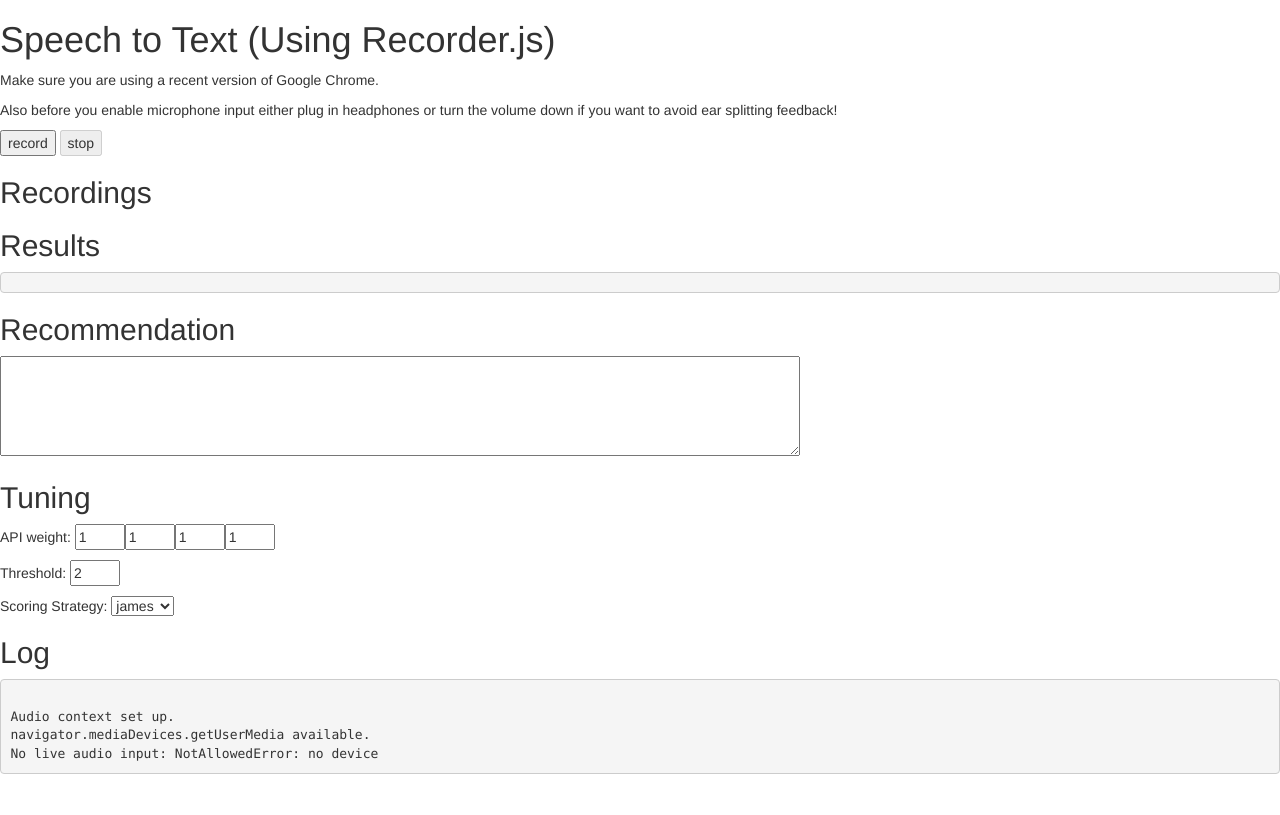
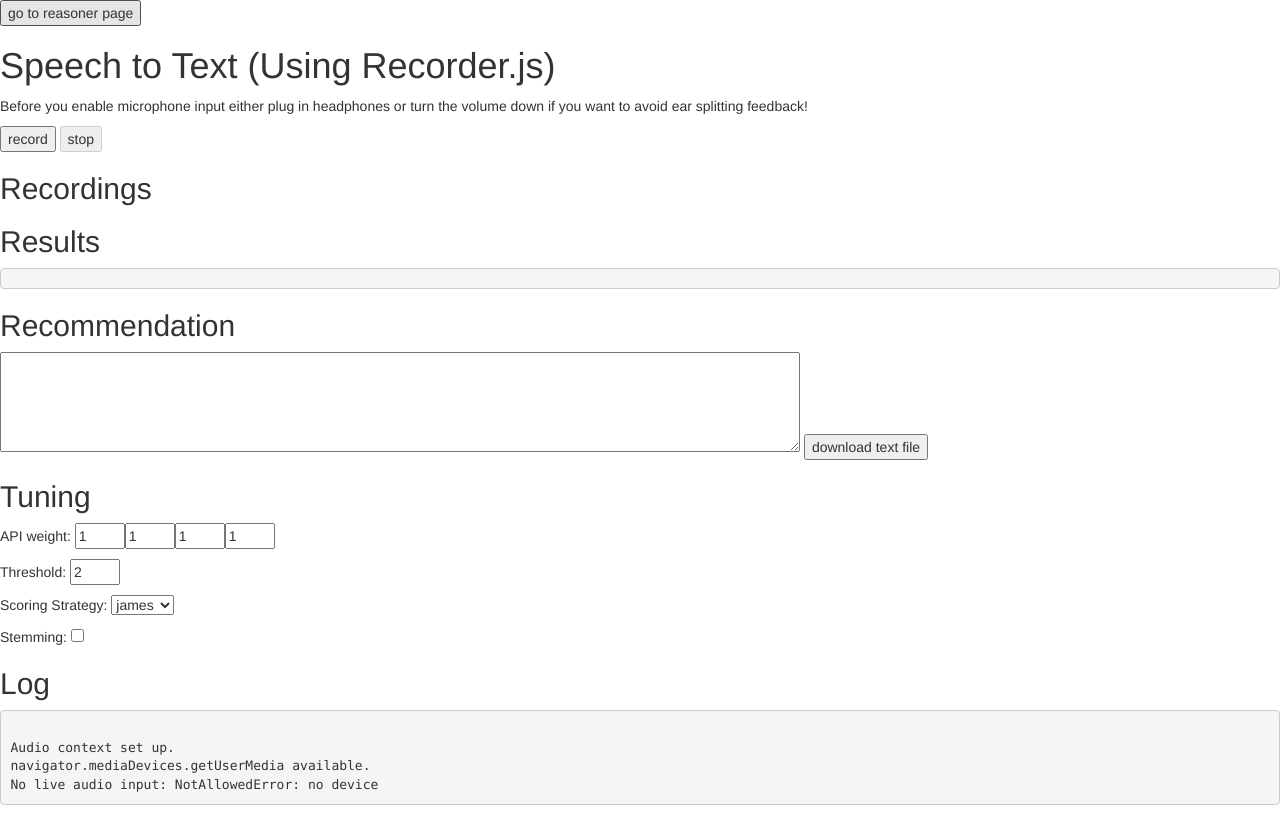
Before and after one commit to jjoojjoo123/speechToText, a Flask app: page / in a window 1280 px wide. Before the commit the page ends 774 px from the top, so only its background shows below. Run offline with Flask 2, Linux system fonts and the light colour scheme; parts of the project's set-up code (start-up, migrations or seed data) failed here and were passed over; some libraries are stand-ins or nearby versions.

Commit message:
Add files via upload

```diff
--- a/templates/index.html
+++ b/templates/index.html
@@ -17,10 +17,11 @@
 
 <body>
 
+  <button id="go_to_reasoner_page" onclick="window.location.href='{{ url_for("reasoner_page") }}'">go to reasoner page</button>
+
   <h1>Speech to Text (Using Recorder.js)</h1>
 
-  <p>Make sure you are using a recent version of Google Chrome.</p>
-  <p>Also before you enable microphone input either plug in headphones or turn the volume down if you want to avoid ear splitting feedback!</p>
+  <p>Before you enable microphone input either plug in headphones or turn the volume down if you want to avoid ear splitting feedback!</p>
 
   <button id="record" onclick="startRecording(this);">record</button>
   <button id="stop" onclick="stopRecording(this);" disabled>stop</button>
@@ -33,6 +34,7 @@
 
   <h2>Recommendation</h2>
   <textarea id="recommendation" style="width:800px;height:100px;"></textarea>
+  <button id="download" onclick="downloadTextFile();">download text file</button>
 
   <h2>Tuning</h2>
   <p id="weight">API weight: </p>
@@ -40,6 +42,7 @@
   <p>Scoring Strategy:
     <select id="ways"></select>
   </p>
+  <p>Stemming: <input type="checkbox" id="stem"></p>
 
   <h2>Log</h2>
   <pre id="log"></pre>
@@ -166,6 +169,7 @@
       }
       fd.append('weight', weight);
       fd.append('threshold', document.getElementById("threshold").value || 1);
+      fd.append('use_stem', document.getElementById("stem").checked ? "T" : "F");
       fd.append('way', document.getElementById("ways").value);
       $.ajax({
           type: 'POST',
@@ -202,6 +206,21 @@
     li.appendChild(recBtn);
 
     recordingslist.appendChild(li);
+  }
+
+  function downloadTextFile() {
+    var text = document.getElementById("recommendation").value
+
+    if (text != '') {
+      var a = document.createElement('a');
+      var blob = new Blob([text], {type: "text/plain"})
+      var url = window.URL.createObjectURL(blob);
+      var filename = (new Date().toISOString() + '.txt').replace(/:/g, "_");
+      a.href = url;
+      a.download = filename;
+      a.click();
+      window.URL.revokeObjectURL(url);
+    }
   }
 
   window.onload = function init() {
```
